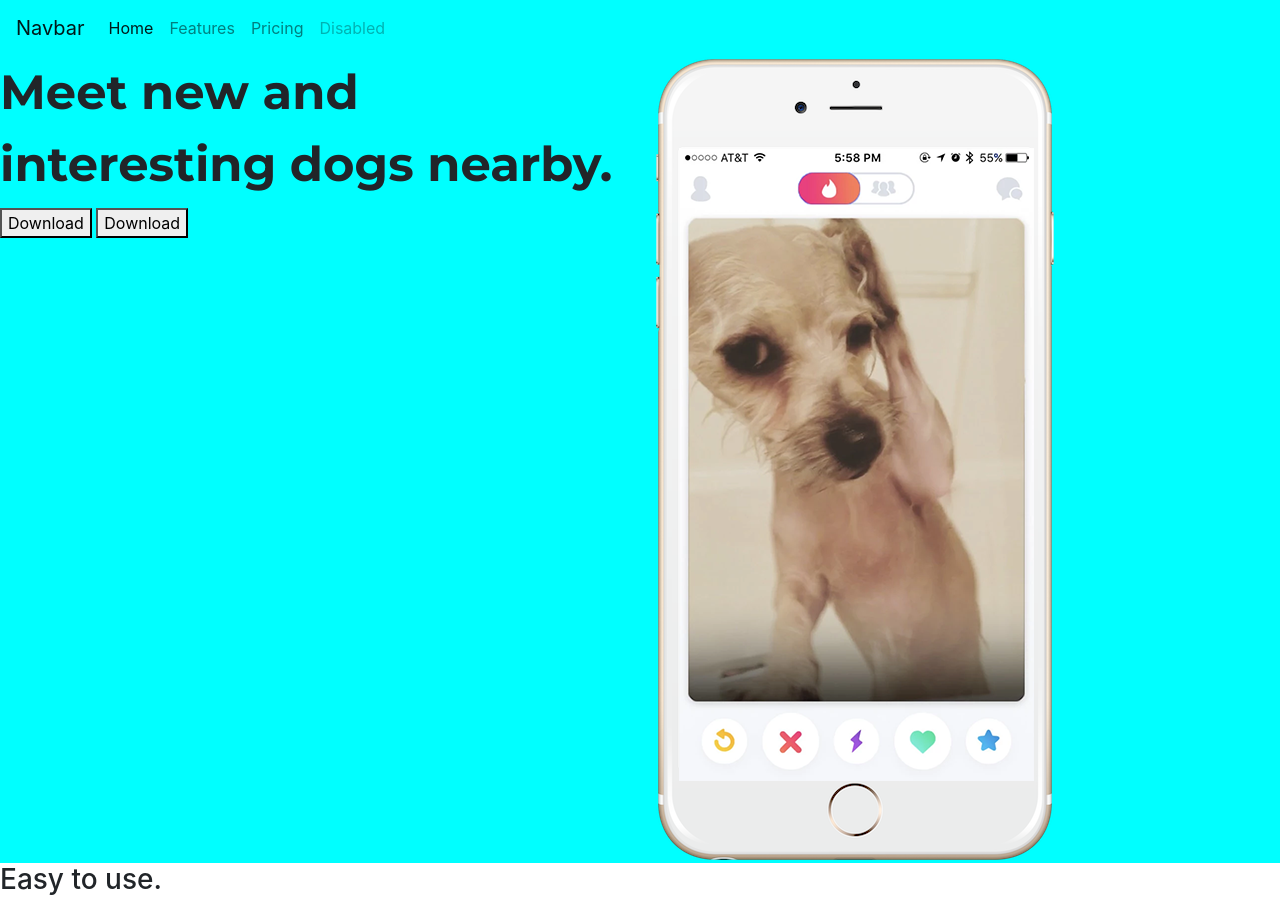
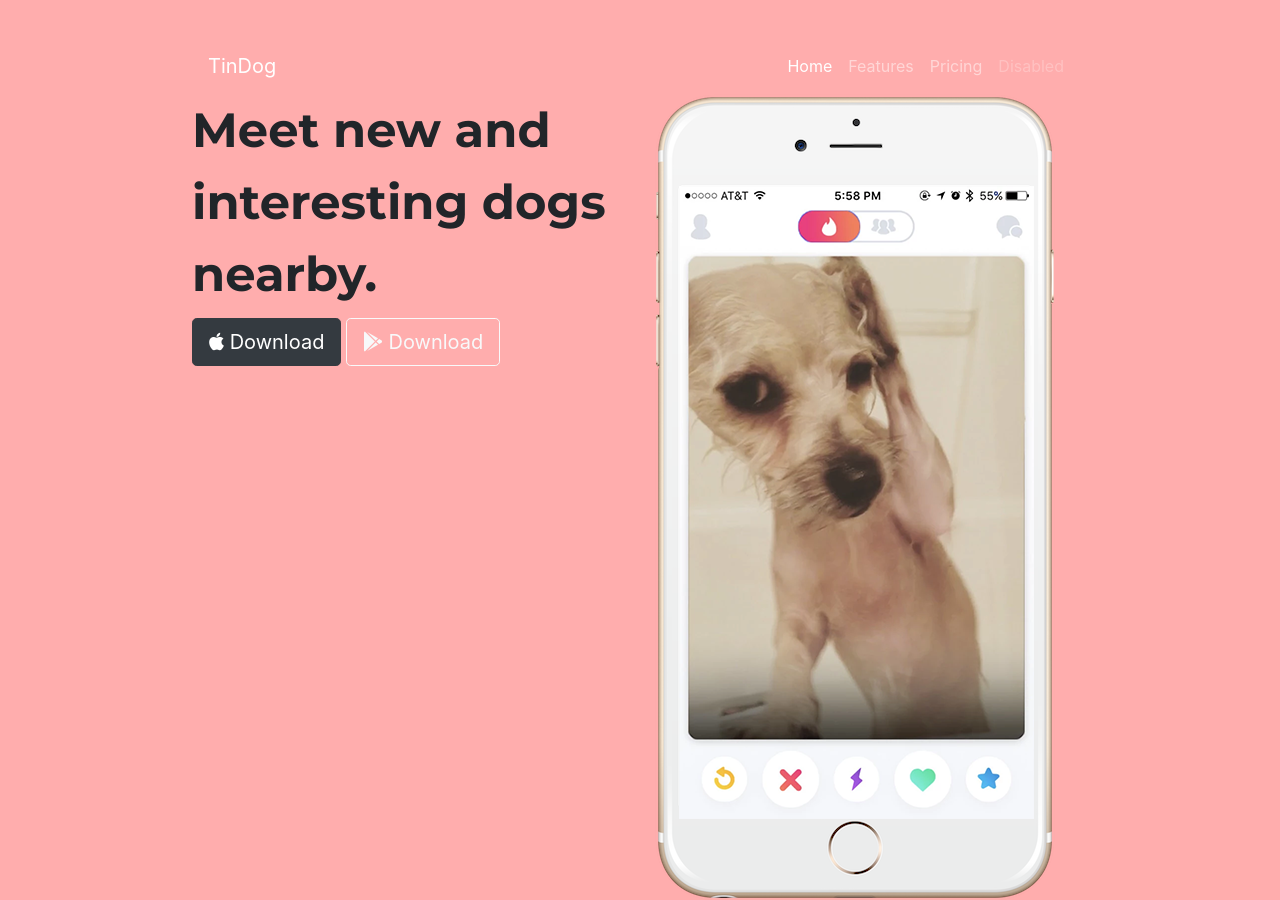
Before and after one commit to Robi-Nurhidayat/TinDog, a plain HTML site: page TinDog-Start-master/index.html in a window 1280 px wide. Shown: the top 900 px of the page. Drawn offline with nearby package versions, Linux system fonts and the light colour scheme.

Commit message:
add styling button bootstrap and add font awesome

```diff
--- a/TinDog-Start-master/css/styles.css
+++ b/TinDog-Start-master/css/styles.css
@@ -6,5 +6,9 @@ h1 {
 }
 
 #title {
-    background-color: aqua;
+    background-color: #FFADAD;
 }
+
+.container-fluid {
+    padding: 3% 15%;
+}
--- a/TinDog-Start-master/index.html
+++ b/TinDog-Start-master/index.html
@@ -4,10 +4,19 @@
 <head>
   <meta charset="utf-8">
   <title>TinDog</title>
+
+  <!-- bootstrap cdn -->
   <link rel="stylesheet" href="https://cdn.jsdelivr.net/npm/bootstrap@4.6.1/dist/css/bootstrap.min.css" integrity="sha384-zCbKRCUGaJDkqS1kPbPd7TveP5iyJE0EjAuZQTgFLD2ylzuqKfdKlfG/eSrtxUkn" crossorigin="anonymous">
+
+  <!-- google fonts -->
   <link rel="preconnect" href="https://fonts.googleapis.com">
   <link rel="preconnect" href="https://fonts.gstatic.com" crossorigin>
   <link href="https://fonts.googleapis.com/css2?family=Montserrat:wght@400;600;700;900&family=Ubuntu&display=swap" rel="stylesheet">
+
+  <!-- font awesome -->
+  <script src="https://kit.fontawesome.com/614bc5f6e8.js" crossorigin="anonymous"></script>
+
+  <!-- style css -->
   <link rel="stylesheet" href="css/styles.css">
 </head>
 
@@ -15,15 +24,16 @@
 
   <section id="title">
 
+    <div class="container-fluid">
     <!-- Nav Bar -->
 
-    <nav class="navbar navbar-expand-lg navbar-light">
-      <a class="navbar-brand" href="#">Navbar</a>
+    <nav class="navbar navbar-expand-lg navbar-dark">
+      <a class="navbar-brand" href="#">TinDog</a>
       <button class="navbar-toggler" type="button" data-toggle="collapse" data-target="#navbarNav" aria-controls="navbarNav" aria-expanded="false" aria-label="Toggle navigation">
         <span class="navbar-toggler-icon"></span>
       </button>
       <div class="collapse navbar-collapse" id="navbarNav">
-        <ul class="navbar-nav">
+        <ul class="navbar-nav ml-auto">
           <li class="nav-item active">
             <a class="nav-link" href="#">Home <span class="sr-only">(current)</span></a>
           </li>
@@ -47,8 +57,8 @@
       <div class="col-lg-6 col-md-6">
         <div>
           <h1>Meet new and interesting dogs nearby.</h1>
-          <button type="button">Download</button>
-          <button type="button">Download</button>
+          <button type="button" class="btn btn-dark btn-lg"><i class="fab fa-apple"></i> Download</button>
+          <button type="button" class="btn btn-outline-light btn-lg"><i class="fab fa-google-play"></i> Download</button>
         </div>
       </div>
       <div class="col-lg-6 col-md-6">
@@ -57,10 +67,7 @@
         </div>
       </div>
     </div>
-
-
-
-
+  </div>
   </section>
 
 
```
